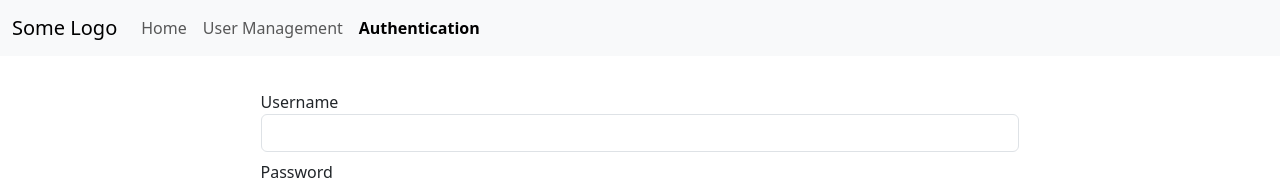
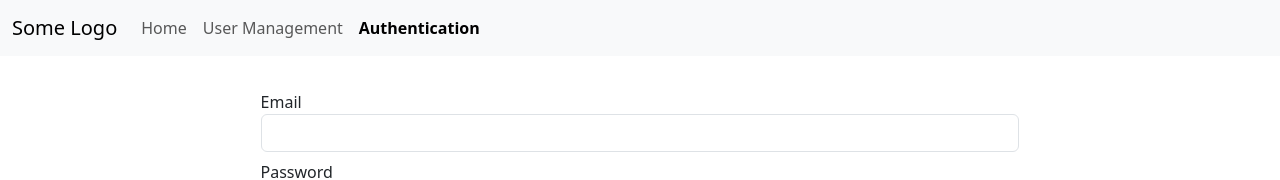
Before and after one commit to sudhakar-dhayalan/full_stack_practice, an Angular app: page /auth in a window 1280 px wide. Shown: the top 180 px of the page. Built offline with nearby package versions, Linux system fonts and the light colour scheme; no server answers.

Commit message:
fix: renamed a field in auth component

```diff
--- a/src/app/authenticate/authenticate.component.html
+++ b/src/app/authenticate/authenticate.component.html
@@ -1,24 +1,21 @@
 <div class="center-auth">
   <form #authForm="ngForm" class="form">
-    <!-- Username -->
+    <!-- Email -->
     <div class="form-group mb-2">
-      <label for="userName">Username</label>
+      <label for="email">Email</label>
       <input
         type="text"
-        id="userName"
+        id="email"
         class="form-control"
         ngModel
-        name="userName"
+        name="email"
+        email
         required
-        minlength="5"
-        #userName="ngModel"
+        #email="ngModel"
       />
-      <span *ngIf="userName.touched && userName.invalid && userName.errors" class="error-txt">
-        <ng-container *ngIf="userName.errors['required']">
-          Username is required.
-        </ng-container>
-        <ng-container *ngIf="userName.errors['minlength']">
-          Username must be at least 5 characters long.
+      <span *ngIf="email.touched && email.invalid && email.errors" class="error-txt">
+        <ng-container *ngIf="email.errors['required']">
+          Email is required.
         </ng-container>
       </span>
     </div>
```
Also changed, not shown: 1 other file (tests, documents, lock files or other folders).
